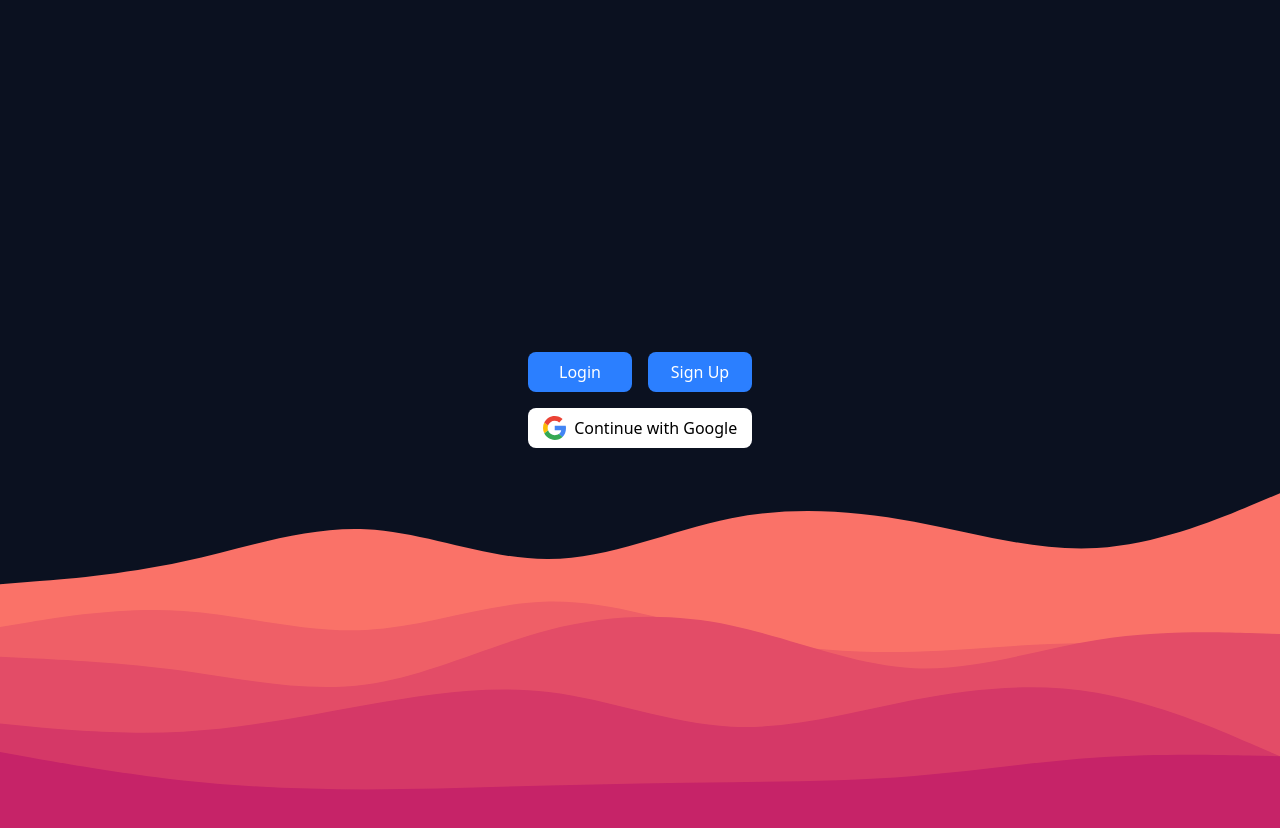
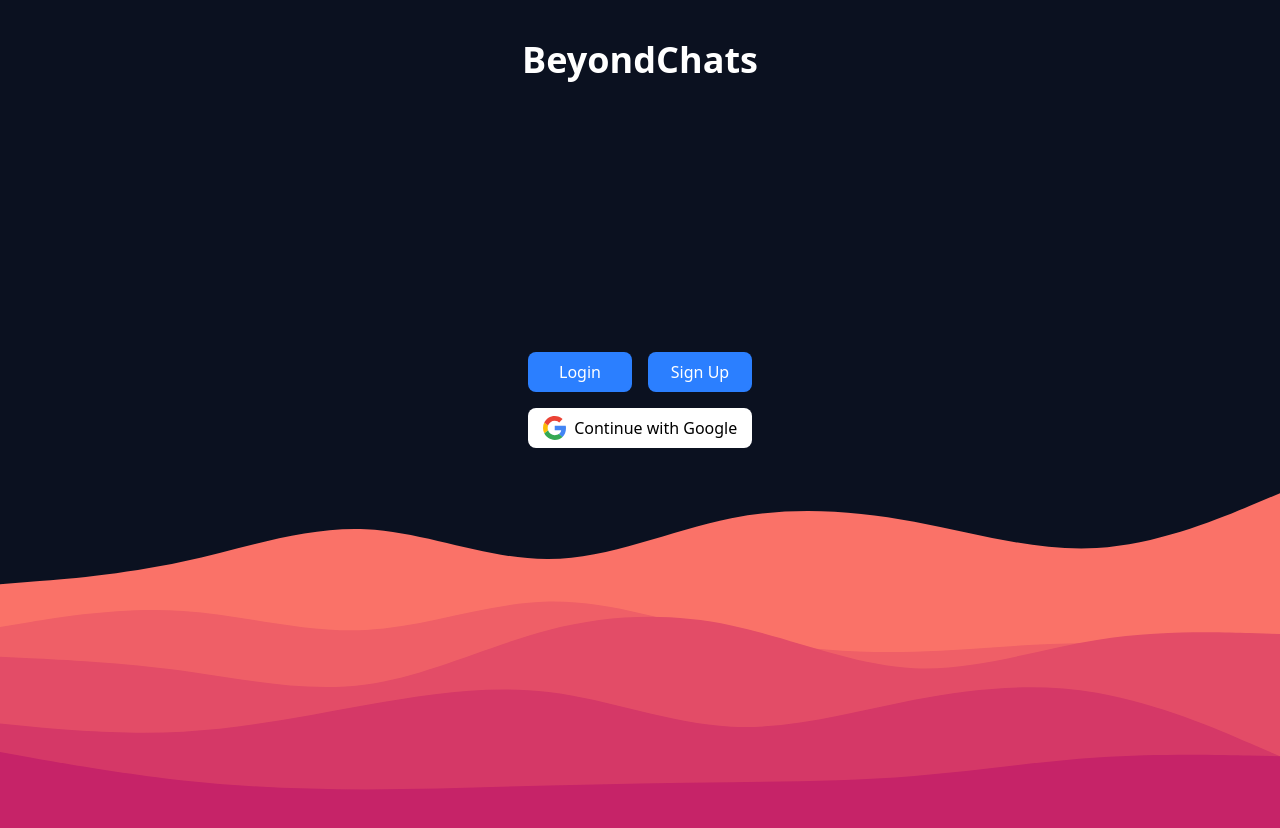
Before and after one commit to hamzahxx/pancake-bots, a React (Vite) app: page / in a window 1280 px wide. Shown: the top 828 px of the page. Built offline with nearby package versions, Linux system fonts and the light colour scheme.

Commit message:
foundation/title
- Added title to the top of the page

```diff
--- a/src/App.jsx
+++ b/src/App.jsx
@@ -3,7 +3,8 @@ import Authentication from "./components/Authentication";
 
 function App() {
   return (
-    <div className="bg-[#0B1120] flex h-screen items-center justify-center">
+    <div className="bg-[#0B1120] flex flex-col h-screen items-center justify-center">
+      <h1 className="text-white absolute z-10 top-10 text-4xl font-bold">BeyondChats</h1>
       <div className="relative z-10">
         <Authentication />
       </div>
```
